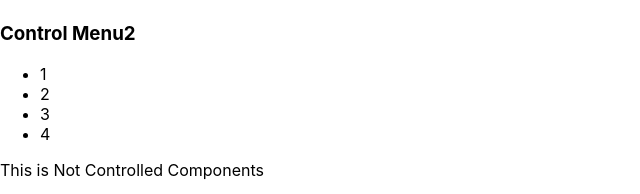
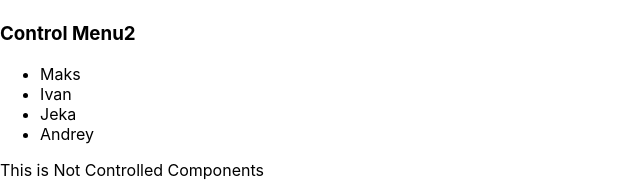
Before and after one commit to Belom7/react-kabzda-kak-podrobno, a React (Create React App) app: page / in a window 1280 px wide. Shown: the part 371-565 px from the top of the page, without its empty margins (0-640 px from the left). Built offline with nearby package versions, Linux system fonts and the light colour scheme.

Commit message:
14. add array of items to Accordion

```diff
--- a/src/Components/ControlledComponents/ControlAccordion/ControlAccordion.tsx
+++ b/src/Components/ControlledComponents/ControlAccordion/ControlAccordion.tsx
@@ -1,4 +1,4 @@
-import React from "react";
+import React, {useState} from "react";
 import {ControlAccordionTitle} from "./ControlAccordionTitle/ControlAccordionTitle";
 import {ControlAccordionBody} from "./ControlAccordionBody/ControlAccordionBody";
 
@@ -7,14 +7,30 @@ export type ControlAccordionPropsType = {
     collapsed: boolean
 }
 
+export type ItemsType = {
+    id:string
+    name:string
+}
+
+const items = [
+    {id: '1', name: 'Maks'},
+    {id: '2', name: 'Ivan'},
+    {id: '3', name: 'Jeka'},
+    {id: '4', name: 'Andrey'},
+]
+
+
+const onClick = (id:string) => console.log(`был нажат элемент с ${id} id`)
+
 export const ControlAccordion: React.FC<ControlAccordionPropsType> = (props) => {
+    const [collapsed, setCollapsed]=useState(true)
+
+    const CallBackHandler = () => {setCollapsed(!collapsed)}
+
     return (
         <div>
-            <ControlAccordionTitle name={props.name}/>
-            {props.collapsed && <ControlAccordionBody/>}
+            <ControlAccordionTitle name={props.name} callBack={CallBackHandler}/>
+            {props.collapsed && <ControlAccordionBody items={items} onClick={onClick}/>}
         </div>
     )
 }
-
-// <NotControlAccordion name={'Menu'} collapsed={false}/> не скрывать
-// <NotControlAccordion name={'Menu2'} collapsed={true}/> скрывать
--- a/src/Components/ControlledComponents/ControlAccordion/ControlAccordionBody/ControlAccordionBody.tsx
+++ b/src/Components/ControlledComponents/ControlAccordion/ControlAccordionBody/ControlAccordionBody.tsx
@@ -1,13 +1,19 @@
 import React from "react";
+import {ItemsType} from "../ControlAccordion";
 
-export const ControlAccordionBody=(props:any)=>{
+type ControlAccordionBodyPropsType = {
+    items:ItemsType[]
+    onClick:(id:string) => void
+}
+
+export const ControlAccordionBody=(props:ControlAccordionBodyPropsType)=>{
+
+    const onClickHandler = (id:string) => {props.onClick(id)}
+
     return(
         <div>
             <ul>
-                <li>1</li>
-                <li>2</li>
-                <li>3</li>
-                <li>4</li>
+                {props.items.map(i => <li key={i.id} onClick={()=>onClickHandler(i.id)}>{i.name}</li>)}
             </ul>
         </div>
     )
--- a/src/Components/ControlledComponents/ControlAccordion/ControlAccordionTitle/ControlAccordionTitle.tsx
+++ b/src/Components/ControlledComponents/ControlAccordion/ControlAccordionTitle/ControlAccordionTitle.tsx
@@ -2,12 +2,15 @@ import React from "react";
 
 type PropsType={
     name:string
+    callBack:()=>void
 }
 
 export const ControlAccordionTitle:React.FC<PropsType>=(props)=>{
+    const onClick = () => props.callBack()
+
     return(
         <div>
-            <h3>{props.name}</h3>
+            <h3 onClick={onClick}>{props.name}</h3>
         </div>
     )
 }
```
